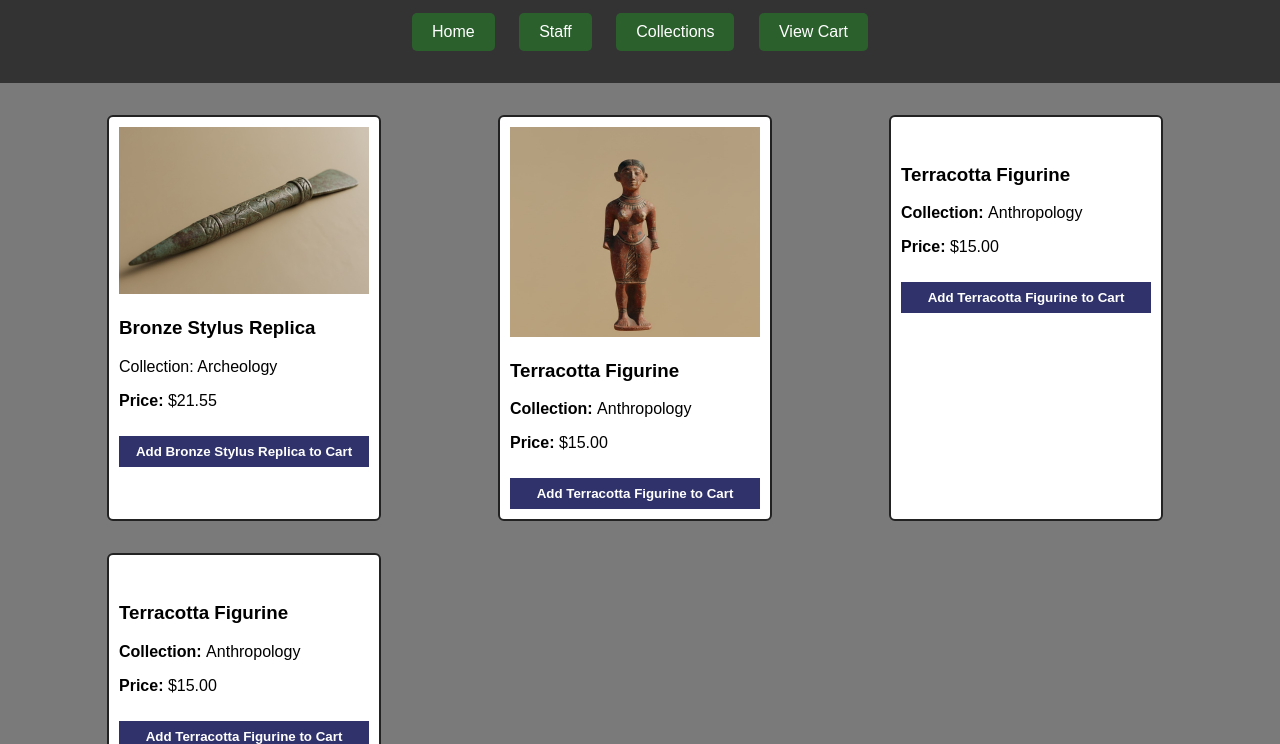
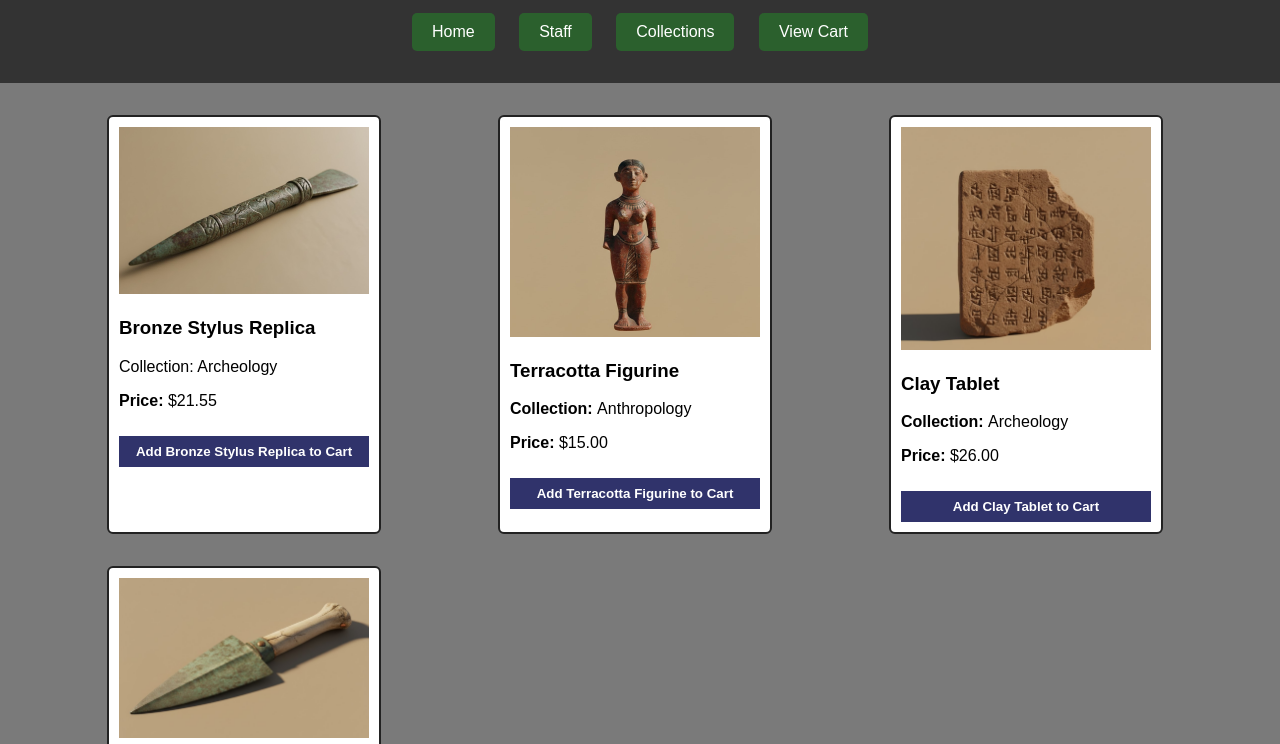
Before and after one commit to Axium01/Museum, a plain HTML site: page html/shop.html in a window 1280 px wide. Shown: the part 56-800 px from the top of the page. Drawn offline with Linux system fonts and the light colour scheme.

Commit message:
Update shop.html

```diff
--- a/html/shop.html
+++ b/html/shop.html
@@ -50,35 +50,35 @@
       <span class="qty-badge" aria-live="polite"></span>
       <button onclick="addToCart(this)"
       data-id="item002"
-      data-name="Terracotta Figurine"
+      data-name="Terracotta Figurine Replica"
       data-price="15.00"
       data-image="../images/collections/figurine.jpg">Add Terracotta Figurine to Cart</button>
     </div>
 
     <div class="souvenir-item" data-id="item003">
-      <img src="../images/collections/sculpture.jpg" alt="" onclick="openModal(this)" />
-      <h3>Terracotta Figurine</h3>
-      <p><strong>Collection: </strong>Anthropology</p>
-      <p><strong>Price:</strong> $15.00</p>
+      <img src="../images/collections/tablet.jpg" alt="" onclick="openModal(this)" />
+      <h3>Clay Tablet</h3>
+      <p><strong>Collection: </strong>Archeology</p>
+      <p><strong>Price:</strong> $26.00</p>
       <span class="qty-badge" aria-live="polite"></span>
       <button onclick="addToCart(this)"
       data-id="item003"
-      data-name="Terracotta Figurine"
-      data-price="15.00"
-      data-image="../images/collections/sculpture.jpg">Add Terracotta Figurine to Cart</button>
+      data-name="Clay Tablet"
+      data-price="26.00"
+      data-image="../images/collections/tablet.jpg">Add Clay Tablet to Cart</button>
     </div>
 
     <div class="souvenir-item" data-id="item004">
-      <img src="../images/collections/sculpture.jpg" alt="" onclick="openModal(this)" />
-      <h3>Terracotta Figurine</h3>
-      <p><strong>Collection: </strong>Anthropology</p>
-      <p><strong>Price:</strong> $15.00</p>
+      <img src="../images/collections/dagger.jpg" alt="" onclick="openModal(this)" />
+      <h3>Bronze Dagger Replica</h3>
+      <p><strong>Collection: </strong>Archeology</p>
+      <p><strong>Price:</strong> $48.55</p>
       <span class="qty-badge" aria-live="polite"></span>
       <button onclick="addToCart(this)"
       data-id="item004"
-      data-name="Terracotta Figurine"
-      data-price="15.00"
-      data-image="../images/collections/sculpture.jpg">Add Terracotta Figurine to Cart</button>
+      data-name="Bronze Dagger Replica"
+      data-price="48.55"
+      data-image="../images/collections/dagger.jpg">Add Bronze Dagger Replica to Cart</button>
     </div>
   </div>
   <section class="grid-bottom">
```
